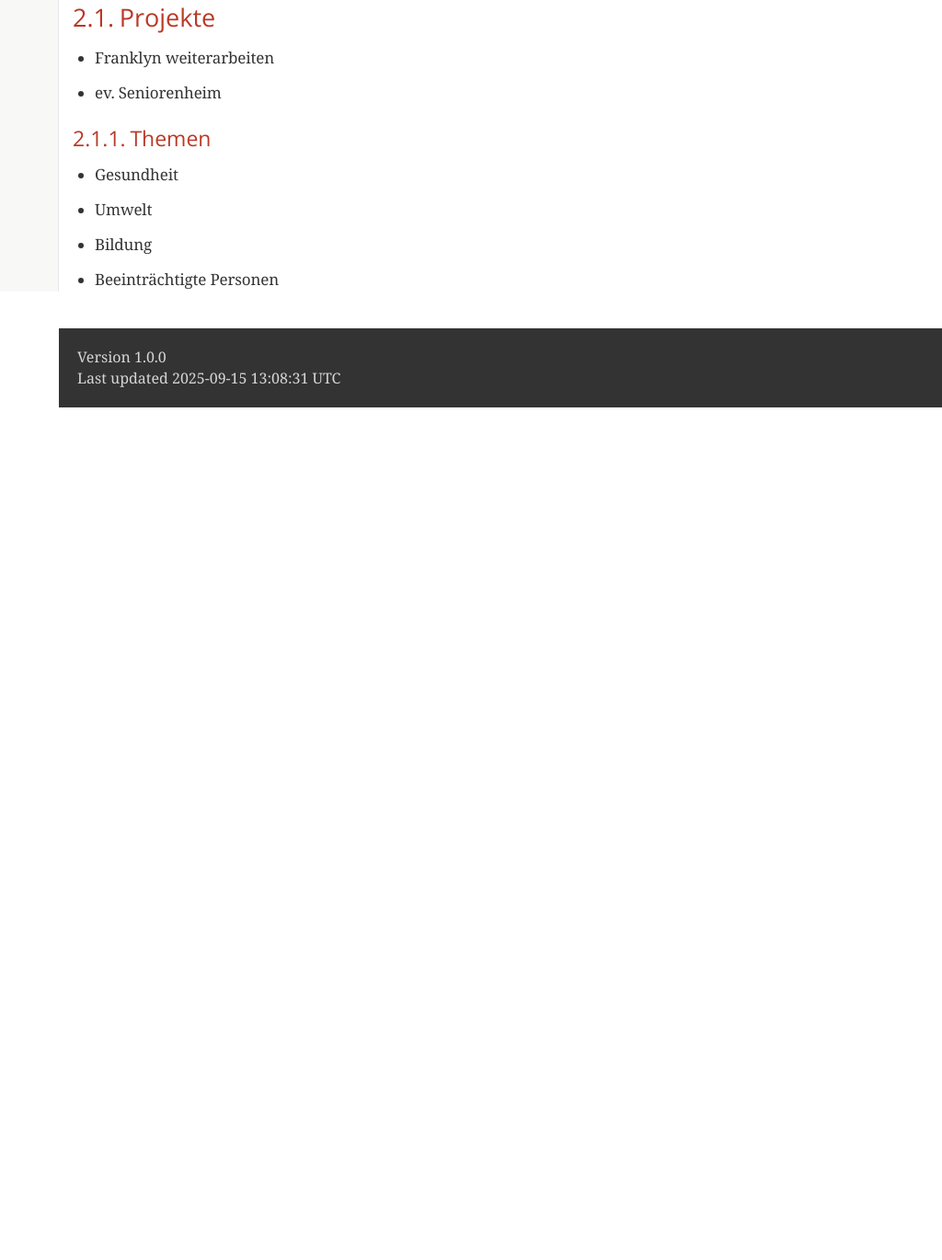
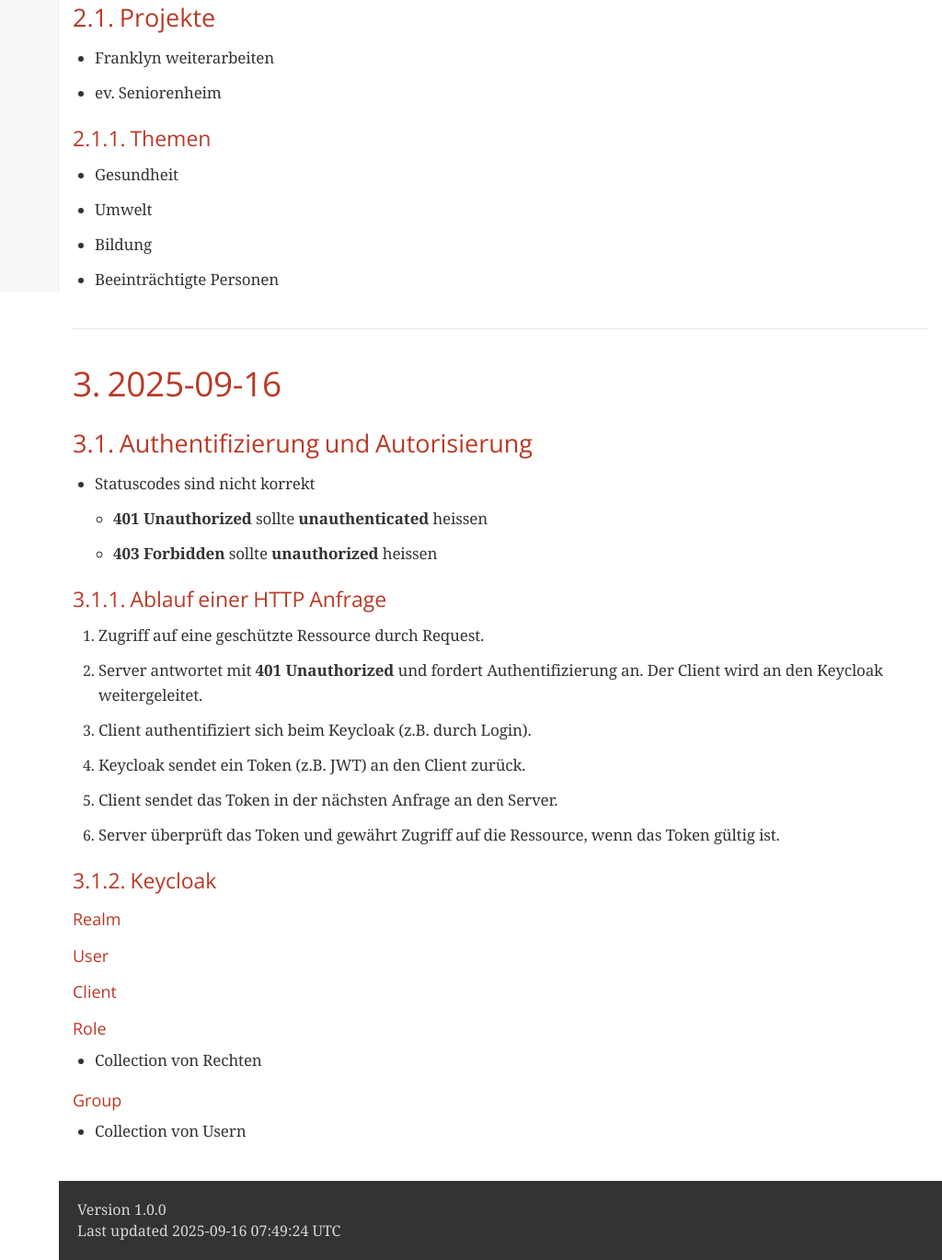
Before and after one commit to 2526-4ahitm-itp/2526-4ahitm-itp-lecture-notes, a plain HTML site: page index.html in a window 1280 px wide. Shown: the part 483-1853 px from the top of the page at 92% size, without its empty margins (256-1280 px from the left). Before the commit the page ends 926 px from the top, so only its background shows below. Drawn offline with nearby package versions, Linux system fonts and the light colour scheme; a web font is replaced by a local one.

Commit message:
Deploying to gh-pages from @ 2526-4ahitm-itp/2526-4ahitm-itp-lecture-notes@bcca228b3987cfebeecf020b0cf0e9f71271a7e9 🚀

```diff
--- a/index.html
+++ b/index.html
@@ -451,7 +451,7 @@ body.book #toc,body.book #preamble,body.book h1.sect0,body.book .sect1>h2{page-b
 <div class="details">
 <span id="author" class="author">Thomas Stütz</span><br>
 <span id="revnumber">version 1.0.0,</span>
-<span id="revdate">2025-09-15</span>
+<span id="revdate">2025-09-16</span>
 <br><span id="revremark">Lecture Notes for Courses at HTL Leonding</span>
 </div>
 <div id="toc" class="toc2">
@@ -461,6 +461,11 @@ body.book #toc,body.book #preamble,body.book h1.sect0,body.book .sect1>h2{page-b
 <li><a href="#_2025_09_15">2. 2025-09-15</a>
 <ul class="sectlevel2">
 <li><a href="#_projekte">2.1. Projekte</a></li>
+</ul>
+</li>
+<li><a href="#_2025_09_16">3. 2025-09-16</a>
+<ul class="sectlevel2">
+<li><a href="#_authentifizierung_und_autorisierung">3.1. Authentifizierung und Autorisierung</a></li>
 </ul>
 </li>
 </ul>
@@ -528,11 +533,96 @@ body.book #toc,body.book #preamble,body.book h1.sect0,body.book .sect1>h2{page-b
 </div>
 </div>
 </div>
+<div class="sect1">
+<h2 id="_2025_09_16"><a class="anchor" href="#_2025_09_16"></a>3. 2025-09-16</h2>
+<div class="sectionbody">
+<div class="sect2">
+<h3 id="_authentifizierung_und_autorisierung"><a class="anchor" href="#_authentifizierung_und_autorisierung"></a>3.1. Authentifizierung und Autorisierung</h3>
+<div class="ulist">
+<ul>
+<li>
+<p>Statuscodes sind nicht korrekt</p>
+<div class="ulist">
+<ul>
+<li>
+<p><strong>401 Unauthorized</strong> sollte <strong>unauthenticated</strong> heissen</p>
+</li>
+<li>
+<p><strong>403 Forbidden</strong> sollte <strong>unauthorized</strong> heissen</p>
+</li>
+</ul>
+</div>
+</li>
+</ul>
+</div>
+<div class="sect3">
+<h4 id="_ablauf_einer_http_anfrage"><a class="anchor" href="#_ablauf_einer_http_anfrage"></a>3.1.1. Ablauf einer HTTP Anfrage</h4>
+<div class="olist arabic">
+<ol class="arabic">
+<li>
+<p>Zugriff auf eine geschützte Ressource durch Request.</p>
+</li>
+<li>
+<p>Server antwortet mit <strong>401 Unauthorized</strong> und fordert Authentifizierung an. Der Client wird an den Keycloak weitergeleitet.</p>
+</li>
+<li>
+<p>Client authentifiziert sich beim Keycloak (z.B. durch Login).</p>
+</li>
+<li>
+<p>Keycloak sendet ein Token (z.B. JWT) an den Client zurück.</p>
+</li>
+<li>
+<p>Client sendet das Token in der nächsten Anfrage an den Server.</p>
+</li>
+<li>
+<p>Server überprüft das Token und gewährt Zugriff auf die Ressource, wenn das Token gültig ist.</p>
+</li>
+</ol>
+</div>
+</div>
+<div class="sect3">
+<h4 id="_keycloak"><a class="anchor" href="#_keycloak"></a>3.1.2. Keycloak</h4>
+<div class="sect4">
+<h5 id="_realm"><a class="anchor" href="#_realm"></a>Realm</h5>
+
+</div>
+<div class="sect4">
+<h5 id="_user"><a class="anchor" href="#_user"></a>User</h5>
+
+</div>
+<div class="sect4">
+<h5 id="_client"><a class="anchor" href="#_client"></a>Client</h5>
+
+</div>
+<div class="sect4">
+<h5 id="_role"><a class="anchor" href="#_role"></a>Role</h5>
+<div class="ulist">
+<ul>
+<li>
+<p>Collection von Rechten</p>
+</li>
+</ul>
+</div>
+</div>
+<div class="sect4">
+<h5 id="_group"><a class="anchor" href="#_group"></a>Group</h5>
+<div class="ulist">
+<ul>
+<li>
+<p>Collection von Usern</p>
+</li>
+</ul>
+</div>
+</div>
+</div>
+</div>
+</div>
+</div>
 </div>
 <div id="footer">
 <div id="footer-text">
 Version 1.0.0<br>
-Last updated 2025-09-15 13:08:31 UTC
+Last updated 2025-09-16 07:49:24 UTC
 </div>
 </div>
 </body>
```
Also changed, not shown: demo.html (+2 -2 lines), minutes-of-meeting.html (+2 -2 lines), sysspec.html (+2 -2 lines).
